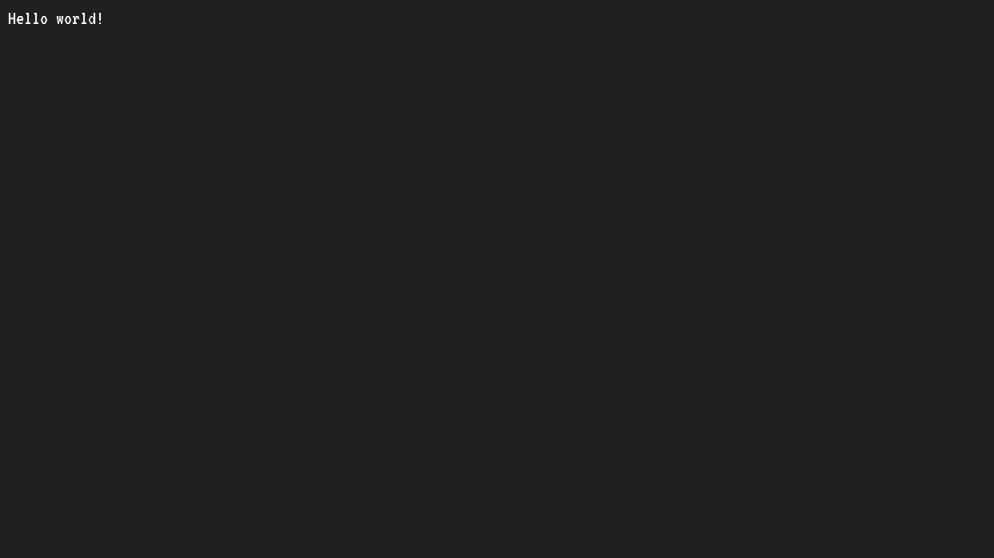
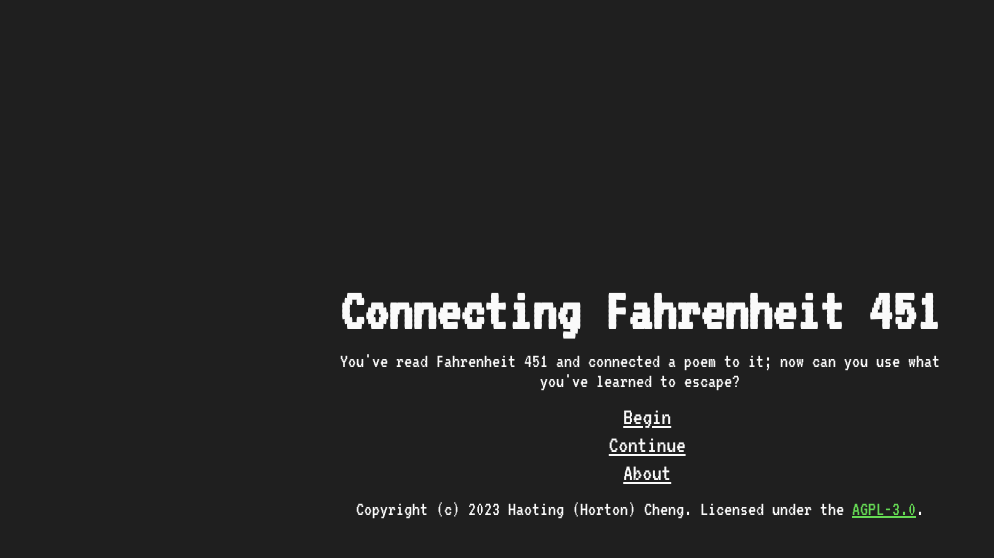
Before and after one commit to Take-Some-Bytes/connecting_fahrenheit451, a React (Vite) app: page / in a window 1280 px wide. Shown: the top 558 px of the page, without its empty margins (0-994 px from the left). Built offline with nearby package versions, Linux system fonts and the light colour scheme.

Commit message:
Add landing page and basic skeleton of app

```diff
--- a/src/app.jsx
+++ /dev/null
@@ -1,11 +0,0 @@
-/**
- * Main application component.
- */
-
-import React from 'react'
-
-export default function App () {
-  return (
-    <main>Hello world!</main>
-  )
-}
--- /dev/null
+++ b/src/common-styles/headers.css
@@ -0,0 +1,4 @@
+h1 {
+  font-size: 3rem;
+  text-align: center;
+}
--- /dev/null
+++ b/src/common-styles/link.css
@@ -0,0 +1,16 @@
+.nav-link {
+  color: inherit;
+  font-size: 1.2rem;
+  text-decoration: underline;
+
+  margin: 0.2rem;
+  display: block;
+}
+.nav-link::before {
+  content: '\000A0\0202F';
+
+  display: inline-block;
+}
+.nav-link:hover::before {
+  content: '>\0202F';
+}
--- a/src/main.css
+++ b/src/main.css
@@ -1,6 +1,23 @@
-body {
+* {
+  margin: 0;
+  padding: 0;
+  box-sizing: border-box;
+  user-select: initial;
+}
+
+html, body {
   background-color: rgb(31 31 31);
   color: rgb(250 250 250);
   font-family: "VT323", ui-monospace;
   font-size: 20px;
+
+  min-height: 100vh;
 }
+a {
+  text-decoration: underline;
+  color: rgb(101, 217, 84);
+}
+
+#root {
+  min-height: 100vh;
+}
--- a/src/main.jsx
+++ b/src/main.jsx
@@ -4,14 +4,34 @@
 
 import React from 'react'
 import ReactDOM from 'react-dom/client'
+import {
+  createBrowserRouter,
+  createRoutesFromElements,
+  Route,
+  RouterProvider
+} from 'react-router-dom'
 
-import App from './app.jsx'
+import Root from './root.jsx'
+import Landing from './pages/landing.jsx'
+import ErrorPage from './pages/error.jsx'
+
 import './main.css'
 
 const root = ReactDOM.createRoot(document.getElementById('root'))
+const router = createBrowserRouter(createRoutesFromElements(
+  <Route
+    path='/'
+    element={<Root />}
+    errorElement={<ErrorPage />}
+  >
+    <Route errorElement={<ErrorPage />}>
+      <Route index element={<Landing />} />
+    </Route>
+  </Route>
+))
 
 root.render(
   <React.StrictMode>
-    <App />
+    <RouterProvider router={router} />
   </React.StrictMode>
 )
--- /dev/null
+++ b/src/pages/error.css
@@ -0,0 +1,9 @@
+#error-main {
+  text-align: center;
+
+  display: flex;
+  flex-direction: column;
+  justify-content: center;
+
+  min-height: 100vh;
+}
--- /dev/null
+++ b/src/pages/error.jsx
@@ -0,0 +1,22 @@
+/**
+ * Something bad happened.
+ */
+
+import { useRouteError } from 'react-router-dom'
+
+import './error.css'
+
+export default function ErrorPage () {
+  const error = useRouteError()
+  console.error(error)
+
+  return (
+    <article id='error-main'>
+      <h1>Oops!</h1>
+      <p>Sorry, an unexpected error has occurred.</p>
+      <p>
+        <i>{error.statusText || error.message}</i>
+      </p>
+    </article>
+  )
+}
--- /dev/null
+++ b/src/pages/landing.css
@@ -0,0 +1,11 @@
+#landing-main {
+  min-height: 100vh;
+
+  display: flex;
+  flex-direction: column;
+  justify-content: center;
+  align-items: center;
+  gap: 0.5rem;
+
+  text-align: center;
+}
--- /dev/null
+++ b/src/pages/landing.jsx
@@ -0,0 +1,32 @@
+import React from 'react'
+import { Link } from 'react-router-dom'
+
+import './landing.css'
+import '../common-styles/headers.css'
+import '../common-styles/link.css'
+
+/**
+ * Landing page.
+ */
+export default function Landing () {
+  return (
+    <article id='landing-main'>
+      <header id='landing-header'>
+        <h1>Connecting Fahrenheit 451</h1>
+      </header>
+      <p>
+        You've read Fahrenheit 451 and connected a poem to it; now can you use what you've
+        learned to escape?
+      </p>
+      <nav id='landing-nav'>
+        <Link to='/play' className='nav-link'>Begin</Link>
+        <Link to='/continue' className='nav-link'>Continue</Link>
+        <Link to='/about' className='nav-link'>About</Link>
+      </nav>
+      <footer id='landing-footer'>
+        Copyright (c) 2023 Haoting (Horton) Cheng. Licensed under
+        the <a href='https://www.gnu.org/licenses/agpl-3.0-standalone.html'>AGPL-3.0</a>.
+      </footer>
+    </article>
+  )
+}
--- /dev/null
+++ b/src/root.css
@@ -0,0 +1,5 @@
+#app-main {
+  width: 30rem;
+  min-height: 100vh;
+  margin: auto;
+}
--- /dev/null
+++ b/src/root.jsx
@@ -0,0 +1,16 @@
+/**
+ * Root of the application.
+ */
+
+import React from 'react'
+import { Outlet } from 'react-router-dom'
+
+import './root.css'
+
+export default function Root () {
+  return (
+    <main id='app-main'>
+      <Outlet />
+    </main>
+  )
+}
```
Also changed, not shown: src/common-styles/button.css (added, +11 -0 lines).
